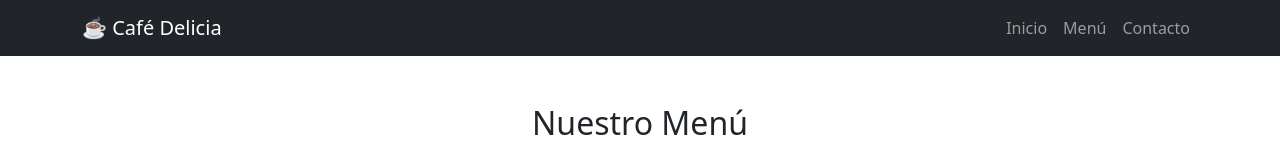
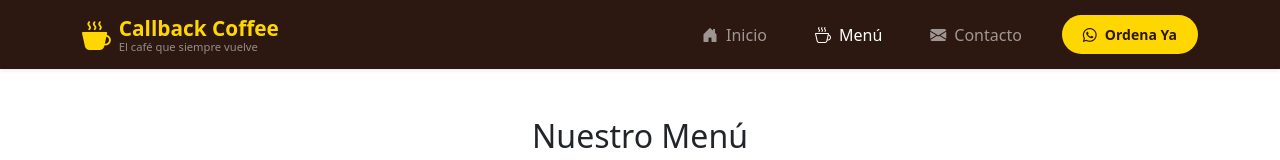
Before and after one commit to Oswaldo-Robles/Callback-Coffee, a React (Vite) app: page /#/menu in a window 1280 px wide. Shown: the top 160 px of the page. Built offline with nearby package versions, Linux system fonts and the light colour scheme.

Commit message:
Header final hecho

```diff
--- a/src/components/Header.jsx
+++ b/src/components/Header.jsx
@@ -1,30 +1,84 @@
-import { Link } from 'react-router-dom'
+import { Link, useLocation } from 'react-router-dom'
 
 function Header() {
+    const location = useLocation()
+
     return (
-        <nav className="navbar navbar-expand-lg navbar-dark bg-dark">
+        <nav className="navbar navbar-expand-lg navbar-dark shadow-sm" style={{ backgroundColor: '#2C1810' }}>
             <div className="container">
-                <Link className="navbar-brand" to="/">
-                    ☕ Café Delicia
+                {/* Logo y Marca */}
+                <Link className="navbar-brand d-flex align-items-center" to="/">
+                    <i className="bi bi-cup-hot-fill me-2" style={{ fontSize: '1.8rem', color: '#FFD700' }}></i>
+                    <div>
+                        <span style={{ color: '#FFD700', fontWeight: '700', fontSize: '1.3rem' }}>
+                            Callback Coffee
+                        </span>
+                        <small className="d-block text-white-50" style={{ fontSize: '0.7rem', marginTop: '-5px' }}>
+                            El café que siempre vuelve
+                        </small>
+                    </div>
                 </Link>
+
+                {/* Toggle para móvil */}
                 <button
                     className="navbar-toggler"
                     type="button"
                     data-bs-toggle="collapse"
                     data-bs-target="#navbarNav"
+                    aria-controls="navbarNav"
+                    aria-expanded="false"
+                    aria-label="Toggle navigation"
                 >
                     <span className="navbar-toggler-icon"></span>
                 </button>
+
+                {/* Links de navegación */}
                 <div className="collapse navbar-collapse" id="navbarNav">
-                    <ul className="navbar-nav ms-auto">
-                        <li className="nav-item">
-                            <Link className="nav-link" to="/">Inicio</Link>
+                    <ul className="navbar-nav ms-auto align-items-center">
+                        <li className="nav-item mx-2">
+                            <Link
+                                className={`nav-link px-3 ${location.pathname === '/' ? 'active' : ''}`}
+                                to="/"
+                            >
+                                <i className="bi bi-house-door-fill me-2"></i>
+                                Inicio
+                            </Link>
                         </li>
-                        <li className="nav-item">
-                            <Link className="nav-link" to="/menu">Menú</Link>
+                        <li className="nav-item mx-2">
+                            <Link
+                                className={`nav-link px-3 ${location.pathname === '/menu' ? 'active' : ''}`}
+                                to="/menu"
+                            >
+                                <i className="bi bi-cup-hot me-2"></i>
+                                Menú
+                            </Link>
                         </li>
-                        <li className="nav-item">
-                            <Link className="nav-link" to="/contacto">Contacto</Link>
+                        <li className="nav-item mx-2">
+                            <Link
+                                className={`nav-link px-3 ${location.pathname === '/contacto' ? 'active' : ''}`}
+                                to="/contacto"
+                            >
+                                <i className="bi bi-envelope-fill me-2"></i>
+                                Contacto
+                            </Link>
+                        </li>
+                        <li className="nav-item ms-3">
+                            <a
+                                href="https://api.whatsapp.com/send/?phone=51914733376"
+                                target="_blank"
+                                rel="noopener noreferrer"
+                                className="btn btn-sm"
+                                style={{
+                                    backgroundColor: '#FFD700',
+                                    color: '#2C1810',
+                                    fontWeight: '600',
+                                    borderRadius: '20px',
+                                    padding: '8px 20px'
+                                }}
+                            >
+                                <i className="bi bi-whatsapp me-2"></i>
+                                Ordena Ya
+                            </a>
                         </li>
                     </ul>
                 </div>
```
